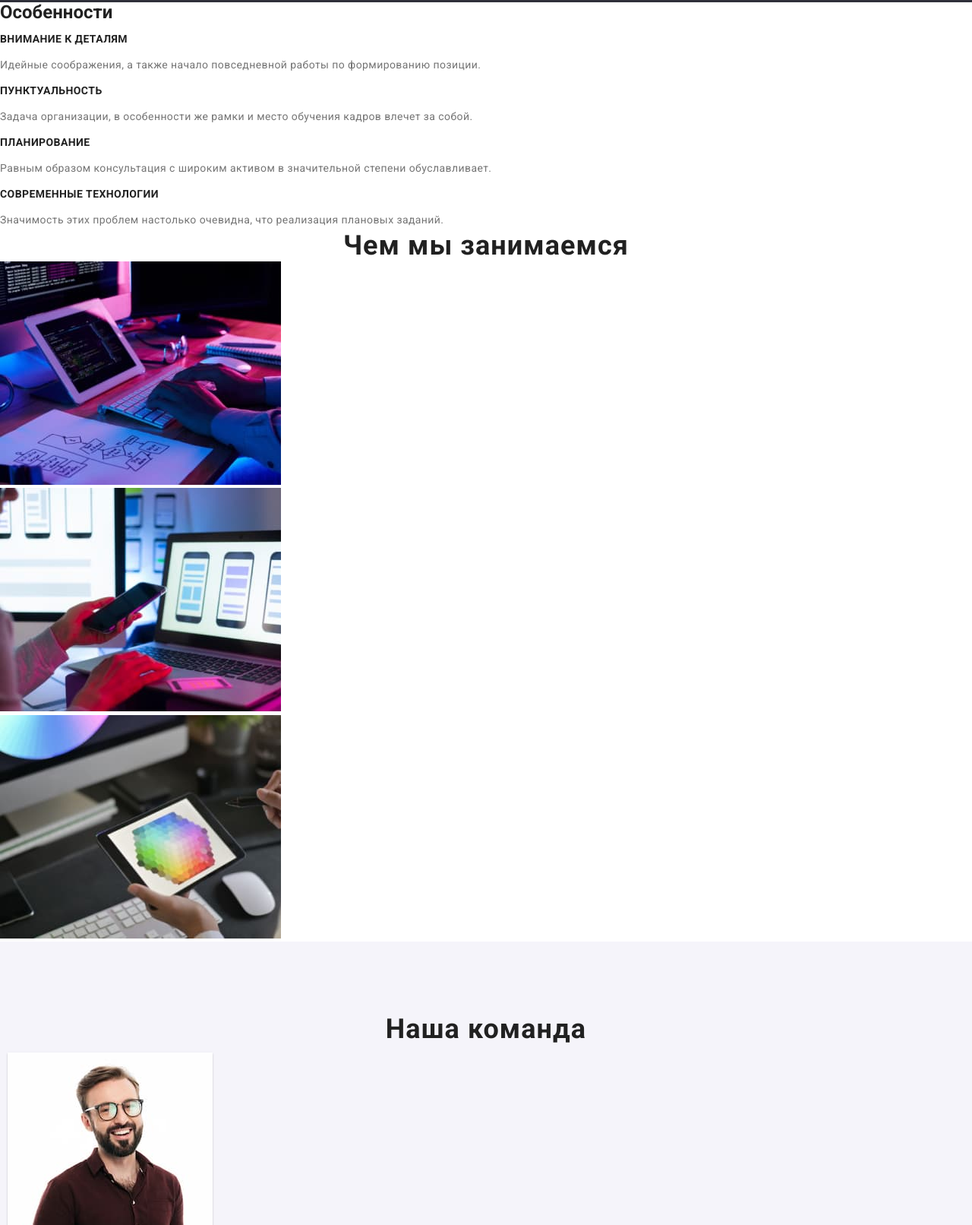
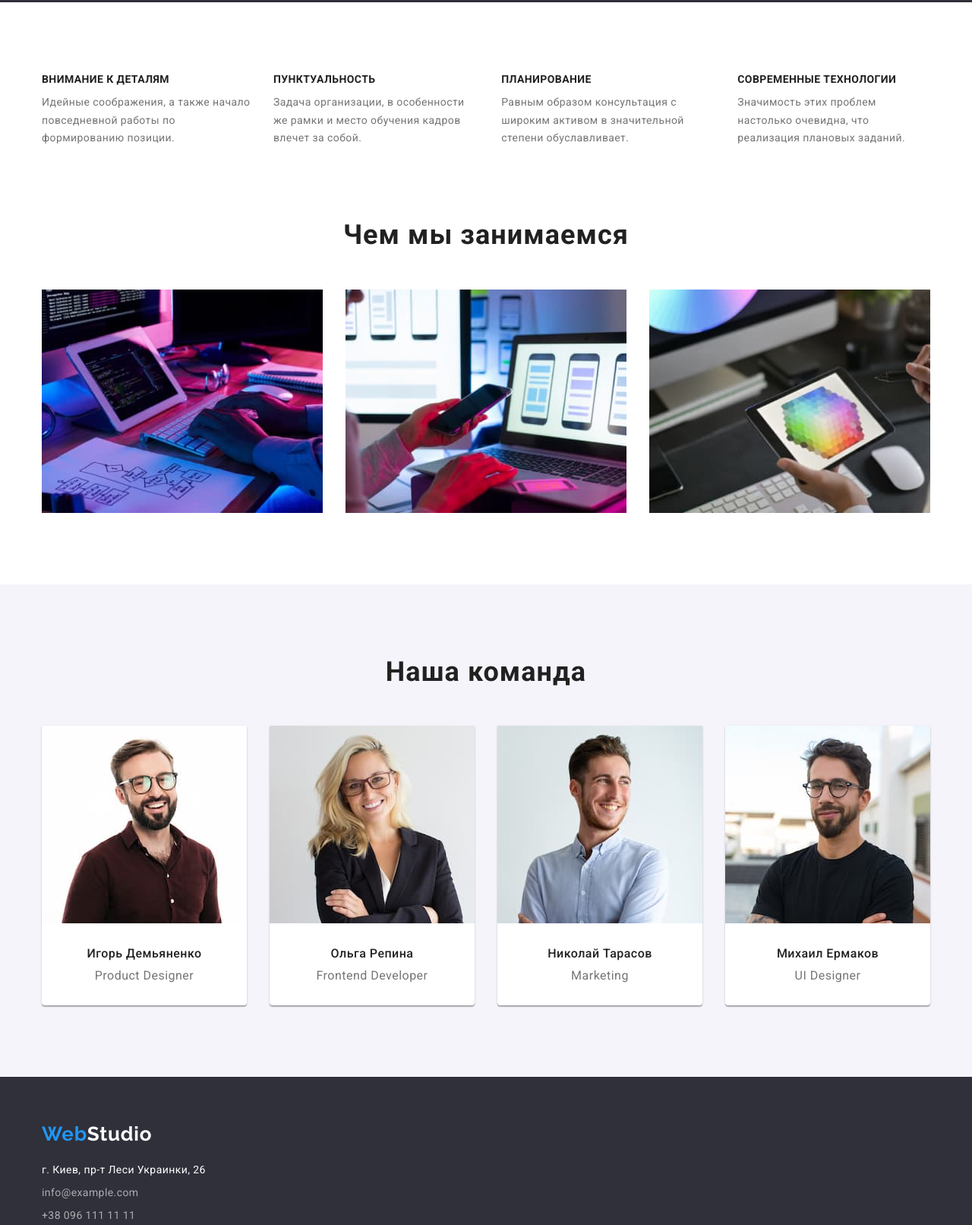
Before and after one commit to alexey-br/goit-markup-hw-03, a plain HTML site: page index.html in a window 1280 px wide. Shown: the part 678-2290 px from the top of the page at 76% size. Drawn offline with nearby package versions, Linux system fonts and the light colour scheme; a web font is replaced by a local one.

Commit message:
завершение выполнения ДЗ

```diff
--- a/css/styles.css
+++ b/css/styles.css
@@ -9,7 +9,7 @@ body {
     font-family: Roboto, Verdana, Tahoma, sans-serif;
     color: var(--color-main-text);
 }
-ul,h2,p {
+ul,h1,h2,h3,p {
     padding: 0;
     margin: 0;
 }
@@ -120,15 +120,16 @@ ul,h2,p {
 }
 /* ----------- герой ------------ */
 .hero {
+    text-align: center;
+    padding: 200px 0;
     background-color: var(--color-background);
-    padding-top: 200px;
+
 }
 .hero-text {
-    margin: 0 auto 30px;
+    margin-bottom: 30px;
     font-weight: 900;
     font-size: 44px;
     line-height: 1.36;
-    text-align: center;
     letter-spacing: 0.06em;
     text-transform: uppercase;
     color: var(--color-third-text);
@@ -144,11 +145,21 @@ ul,h2,p {
     box-shadow: 0px 4px 4px rgba(0, 0, 0, 0.15);
     border-radius: 4px;
     border: none;
-    margin: 0 auto 200px;
 }
 /* ----------- особенности ------------ */
+.features .title {
+    display: none;
+}
+.features-list {
+    display: flex;
+    padding: 94px 0;
+}
 .features-item {
     list-style-type: none;
+    width: calc((100%-90)/4);
+}
+.features-item:not(:last-child) {
+    margin-right: 30px;
 }
 .features-item-name {
     font-weight: 700;
@@ -156,7 +167,7 @@ ul,h2,p {
     line-height: 1.14;
     letter-spacing: 0.03em;
     text-transform: uppercase;
-    color: var(--color-main-text);
+    margin-bottom: 10px;
 }
 .features-item-text {
     font-size: 14px;
@@ -167,6 +178,7 @@ ul,h2,p {
 /* ----------- чем мы занимаемся ------- */
 .we-do-title,
 .team-title {
+    margin-bottom: 50px;
     font-weight: 700;
     font-size: 36px;
     line-height: 1.17;
@@ -175,23 +187,43 @@ ul,h2,p {
     color: var(--color-main-text);
 }
 .we-do-list {
-    list-style: none;
+    display: flex;
+    padding-bottom: 94px;
+    list-style-type: none;
+}
+.we-do-item:not(:last-child) {
+    margin-right: 30px;
+}
+.we-do-item img {
+    display: block;
 }
 /* ------------ наша команда ------------ */
 .team {
     background: #F5F4FA;
-    padding-top: 94px;
+    padding: 94px 0;
+}
+.team-list {
+    display: flex;
 }
 .team-member {
     list-style-type: none;
     width: 270px;
-    height: 368px;
+    padding-bottom: 30px;
     background: #FFFFFF;
     box-shadow: 0px 1px 3px rgba(0, 0, 0, 0.12),
     0px 1px 1px rgba(0, 0, 0, 0.14),
     0px 2px 1px rgba(0, 0, 0, 0.2);
     border-radius: 0px 0px 4px 4px;
-    margin: 10px 10px;
+}
+.team-member:not(:last-child) {
+    margin-right: 30px;
+}
+.team-member img {
+    display: block;
+    margin-bottom: 30px;
+}
+.team-member-name{
+    margin-bottom: 10px;
 }
 .team-member-name,
 .team-member-position {
@@ -200,7 +232,6 @@ ul,h2,p {
     line-height: 1.19;
     text-align: center;
     letter-spacing: 0.03em;
-    color: var(--color-main-text);
 }
 .team-member-position {
   font-weight: 400;
@@ -283,5 +314,4 @@ ul,h2,p {
     line-height: 1.87;
     letter-spacing: 0.03em;
     color: var(--color-sec-text);
-    /* margin: 4px 24px 20px 24px; */
 }
--- a/index.html
+++ b/index.html
@@ -55,8 +55,9 @@
 
       <!-- особенности -->
       <section class="features">
-        <h2>Особенности</h2>
-        <ul>
+        <div class="container">
+          <h2 class="title">Особенности</h2>
+          <ul class="features-list">
             <li class="features-item">
               <h3 class="features-item-name">Внимание к деталям</h3>
               <p class="features-item-text">
@@ -82,34 +83,38 @@
               </p>
             </li>
           </ul>
+        </div>
       </section>
 
       <!-- чем мы занимаемся -->
       <section class="we-do">
+        <div class="container">
           <h2 class="we-do-title">Чем мы занимаемся</h2>
           <ul class="we-do-list">
-          <li>
+            <li class="we-do-item">
               <a href="">
                 <img src="./images/img1.jpg" alt="вёрстка сайта" width="370" height="294" />
               </a>
             </li>
-          <li>
+            <li class="we-do-item">
               <a href="">
                 <img src="./images/img2.jpg" alt="дизайн мобильных приложений" width="370" height="294" />
               </a>
             </li>
-          <li>
+            <li class="we-do-item">
               <a href="">
                 <img src="./images/img3.jpg" alt="выбор цветовой гаммы" width="370" height="294" />
               </a>
             </li>
           </ul>
+        </div>
       </section>
 
       <!-- наша команда -->
       <section class="team">
+        <div class="container">
           <h2 class="team-title">Наша команда</h2>
-        <ul>
+          <ul class="team-list">
             <li class="team-member">
               <img src="./images/empl1.jpg" alt="сотрудник компании мужчина" width="270" height="260" />
               <p class="team-member-name">Игорь Демьяненко</p>
@@ -131,11 +136,13 @@
               <p class="team-member-position" lang="en">UI Designer</p>
             </li>
           </ul>
+        </div>
       </section>
     </main>
 
     <!-- нижний колонтитул -->
     <footer class="footer">
+      <div class="container">
         <a href="./index.html" class="logo"><span class="logo-web">Web</span>Studio</a>
         <address class="footer-address">
           <ul>
@@ -156,6 +163,7 @@
             </li>
           </ul>
         </address>
+      </div>
     </footer>
   </body>
 </html>
```
Lines whose indentation alone changed are shown as unchanged.
